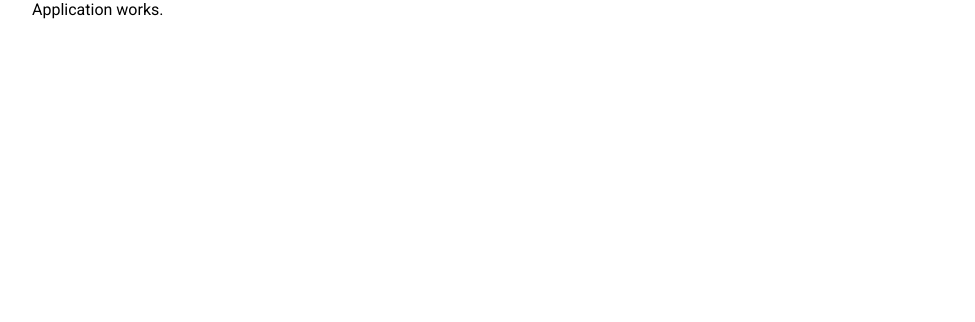
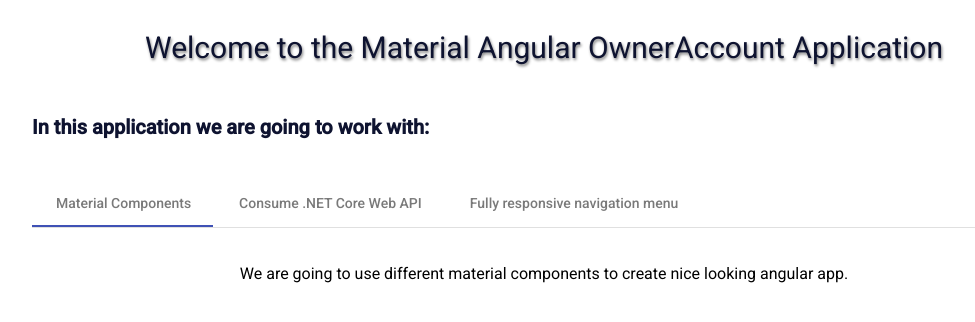
Before and after one commit to chandankray/Mat-Customer, an Angular app: page / in a window 1280 px wide. Shown: the top 322 px of the page, without its empty margins (96-1071 px from the left). Built offline with nearby package versions, Linux system fonts and the light colour scheme.

Commit message:
Added Home Component and Using Material Tabs

```diff
--- a/src/app/app.component.html
+++ b/src/app/app.component.html
@@ -1,4 +1,4 @@
 <app-layout>
-  Application works.
+  <app-home></app-home>
 </app-layout>
 <router-outlet></router-outlet>
--- a/src/app/app.module.ts
+++ b/src/app/app.module.ts
@@ -7,11 +7,13 @@
 import { MaterialModule } from './material/material.module';
 import { LayoutComponent } from './layout/layout.component';
 import { FlexLayoutModule } from '@angular/flex-layout';
+import { HomeComponent } from './home/home.component';
 
 @NgModule({
   declarations: [
     AppComponent,
-    LayoutComponent
+    LayoutComponent,
+    HomeComponent
   ],
   imports: [
     BrowserModule,
--- /dev/null
+++ b/src/app/home/home.component.css
@@ -0,0 +1,21 @@
+section div p{
+    color: #0e1330;
+    font-size: 30px;
+    text-shadow: 1px 2px 3px grey;
+    margin: 30px 0;
+}
+
+section div + p{
+    color: #0e1330;
+    font-weight: bold;
+    font-size: 20px;
+    padding-bottom: 20px;
+}
+
+mat-tab-group {
+    text-align: center;
+}
+
+mat-tab-group p {
+    padding-top: 20px;
+}
--- /dev/null
+++ b/src/app/home/home.component.html
@@ -0,0 +1,18 @@
+<section fxLayout="column" fxFlexAlign="stretch">
+    <div fxFlexAlign="center">
+      <p>Welcome to the Material Angular OwnerAccount Application</p>
+    </div>
+
+    <p>In this application we are going to work with:</p>
+    <mat-tab-group>
+        <mat-tab label="Material Components">
+          <p>We are going to use different material components to create nice looking angular app.</p>
+        </mat-tab>
+        <mat-tab label="Consume .NET Core Web API">
+           <p>We will consume our .NET Core application. Basically, we will create complete CRUD client app.</p>
+          </mat-tab>
+        <mat-tab label="Fully responsive navigation menu">
+           <p>By using material components, we are going to create fully responsive navigation menu, with its side-bar as well.</p>
+          </mat-tab>
+      </mat-tab-group>
+  </section>
--- /dev/null
+++ b/src/app/home/home.component.ts
@@ -0,0 +1,15 @@
+import { Component, OnInit } from '@angular/core';
+
+@Component({
+  selector: 'app-home',
+  templateUrl: './home.component.html',
+  styleUrls: ['./home.component.css']
+})
+export class HomeComponent implements OnInit {
+
+  constructor() { }
+
+  ngOnInit(): void {
+  }
+
+}
```
Also changed, not shown: src/app/material/material.module.ts (+4 -3 lines), 1 other file (tests, documents, lock files or other folders).
